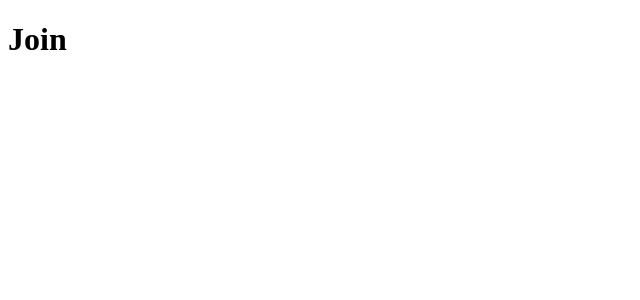
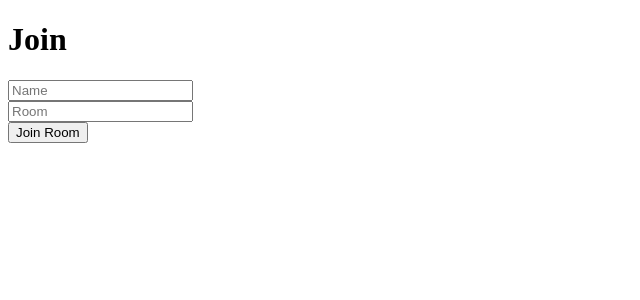
Before and after one commit to kamelpaj/charader, a React (Create React App) app in the folder client/: page / in a window 1280 px wide. Shown: the top 300 px of the page, without its empty margins (0-640 px from the left). Built offline with nearby package versions, Linux system fonts and the light colour scheme.

Commit message:
Join component built

```diff
--- a/client/package.json
+++ b/client/package.json
@@ -3,13 +3,9 @@
   "version": "0.1.0",
   "private": true,
   "dependencies": {
-    "@chakra-ui/core": "^0.7.0",
-    "@emotion/core": "^10.0.28",
-    "@emotion/styled": "^10.0.27",
     "@testing-library/jest-dom": "^4.2.4",
     "@testing-library/react": "^9.5.0",
     "@testing-library/user-event": "^7.2.1",
-    "emotion-theming": "^10.0.27",
     "query-string": "^6.11.1",
     "react": "^16.13.1",
     "react-dom": "^16.13.1",
--- a/client/src/App.js
+++ b/client/src/App.js
@@ -2,8 +2,8 @@ import React from 'react';
 
 import { BrowserRouter as Router, Route } from 'react-router-dom';
 
-import Join from './components/Join';
-import Chat from './components/Chat';
+import Join from './components/Join/Join';
+import Chat from './components/Chat/Chat';
 
 const App = () => (
     <Router>
--- a/client/src/components/Chat.js
+++ b/client/src/components/Chat/Chat.js
@@ -1,4 +1,4 @@
-import React from 'react';
+import React, { useState, useEffect } from 'react';
 
 const Chat = () => {
     return (
--- a/client/src/components/Join.js
+++ /dev/null
@@ -1,9 +0,0 @@
-import React from 'react';
-
-const Join = () => {
-    return (
-        <h1>Join</h1>
-    );
-};
-
-export default Join;
--- /dev/null
+++ b/client/src/components/Join/Join.js
@@ -0,0 +1,23 @@
+import React, { useState } from 'react';
+import { Link } from 'react-router-dom';
+
+const Join = () => {
+    const [name, setName] = useState('');
+    const [room, setRoom] = useState('');
+
+
+
+    return (
+        <div>
+            <h1>Join</h1>
+            <div><input placeholder="Name" type="text" onChange={(event) => setName(event.target.value)}></input></div>
+            <div><input placeholder="Room" type="text" onChange={(event) => setRoom(event.target.value)}></input></div>
+
+            <Link onClick={event => (!name || !room) ? event.preventDefault() : null} to={`/chat?name=${name}&room=${room}`}>
+                <button type="submit">Join Room</button>
+            </Link>
+        </div>
+    );
+};
+
+export default Join;
```
Also changed, not shown: client/src/components/Chat/Chat.css (added), client/src/components/Join/Join.css (added), 1 other file (tests, documents, lock files or other folders).
